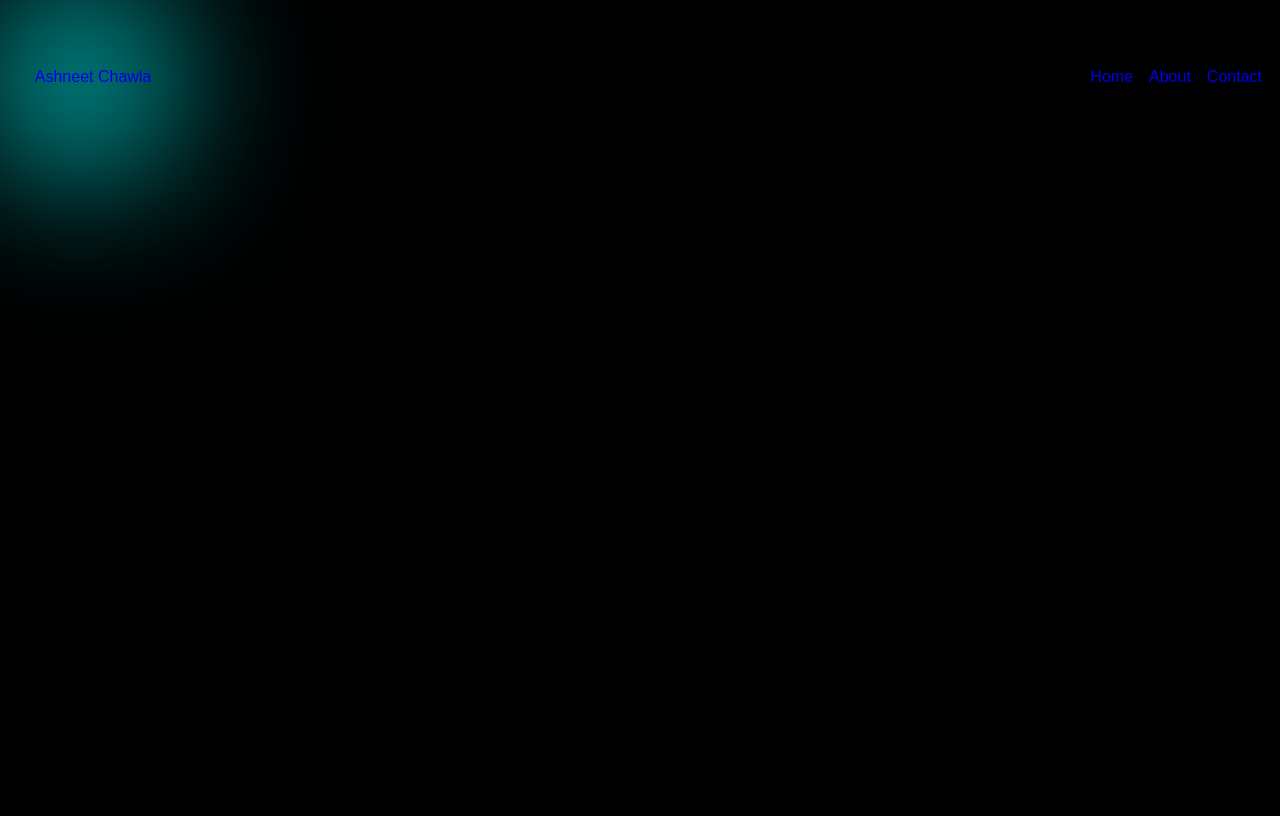
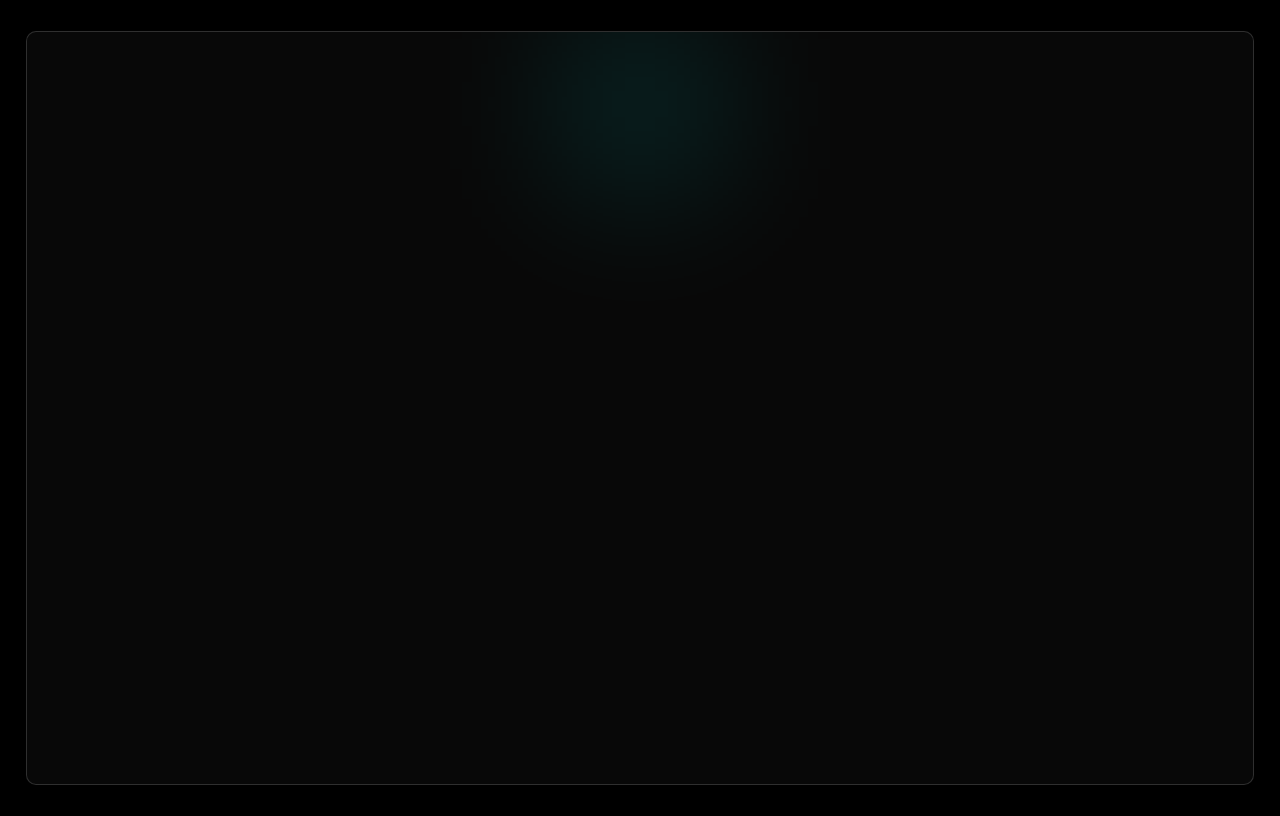
Before and after one commit to itz-ash/react-website, a React (Vite) app in the folder react-app/: page / in a window 1280 px wide. Built offline with nearby package versions, Linux system fonts and the light colour scheme.

Commit message:
css scss change

```diff
--- a/react-app/src/App.tsx
+++ b/react-app/src/App.tsx
@@ -12,8 +12,12 @@ function App() {
   return (
     <>
       <div>
-        <MouseFollower />
-        <Navbar />
+        <div className="container">
+          <div className="containerBox">
+            <MouseFollower />
+            {/* <Navbar /> */}
+          </div>
+        </div>
       </div>
     </>
   );
--- a/react-app/src/styles/App.css
+++ b/react-app/src/styles/App.css
@@ -4,10 +4,10 @@ body {
 }
 
 .cursor {
-  width: 18vh;
+  width: 10vw;
   height: 18vh;
-  background-color: aqua;
-  position: fixed;
+  background-color: rgba(0, 255, 255, 0.199);
+  position: absolute;
   /* border-radius: 1%; */
   filter: blur(80px);
   z-index: -1;
@@ -50,4 +50,25 @@ body {
 }
 .navbar-right a:nth-child(3) {
   margin-right: 2vh;
+}
+
+.containerBox {
+  position: relative;
+  height: 94vh;
+  width: 97%;
+  background-color: rgba(255, 255, 255, 0.03);
+  border: 1px solid rgba(255, 255, 255, 0.1568627451);
+  border-radius: 10px;
+  overflow: hidden;
+  display: flex;
+  justify-content: space-around;
+}
+
+.container {
+  height: 100vh;
+  width: 100%;
+  /* border: 10px #5d6298 solid; */
+  display: flex;
+  justify-content: center;
+  align-items: center;
 }/*# sourceMappingURL=App.css.map */
--- a/react-app/src/App.scss
+++ b/react-app/src/styles/App.scss
@@ -4,10 +4,10 @@ body {
 }
 
 .cursor {
-  width: 18vh;
+  width: 10vw;
   height: 18vh;
-  background-color: aqua;
-  position: fixed;
+  background-color: rgba(0, 255, 255, 0.199);
+  position:absolute;
   /* border-radius: 1%; */
   filter: blur(80px);
   z-index: -1;
@@ -52,3 +52,25 @@ body {
     margin-right: 2vh;
   }
 }
+
+.containerBox {
+  position: relative;
+  height: 94vh;
+  width: 97%;
+  background-color: rgba(255, 255, 255, 0.03);
+  border: 1px solid #ffffff28;
+  border-radius: 10px;
+  overflow: hidden;
+  display: flex;
+  justify-content: space-around;
+}
+
+.container {
+  height: 100vh;
+  width: 100%;
+  // overflow: hidden;
+  /* border: 10px #5d6298 solid; */
+  display: flex;
+  justify-content: center;
+  align-items: center;
+}
```
Also changed, not shown: 1 other file (tests, documents, lock files or other folders).
